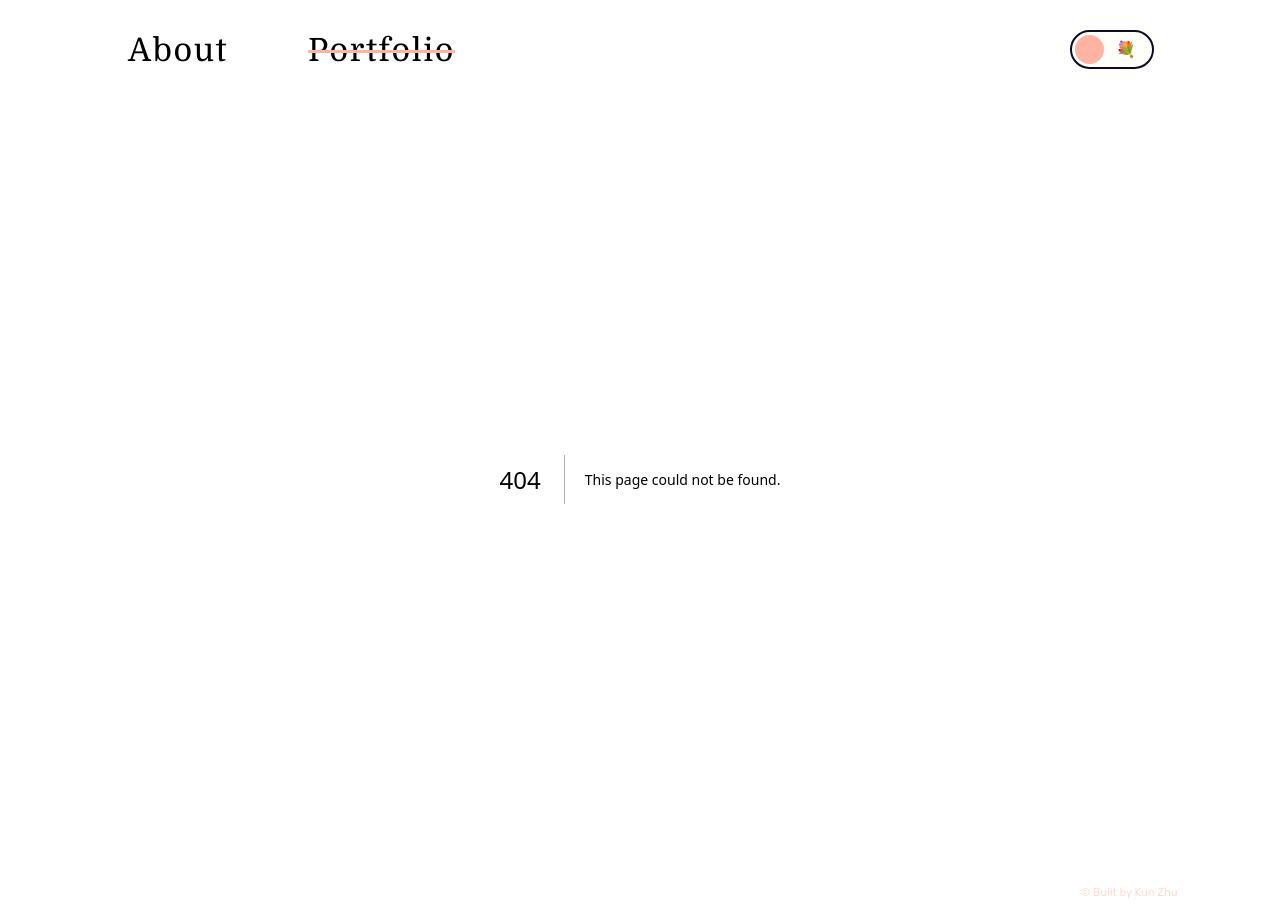
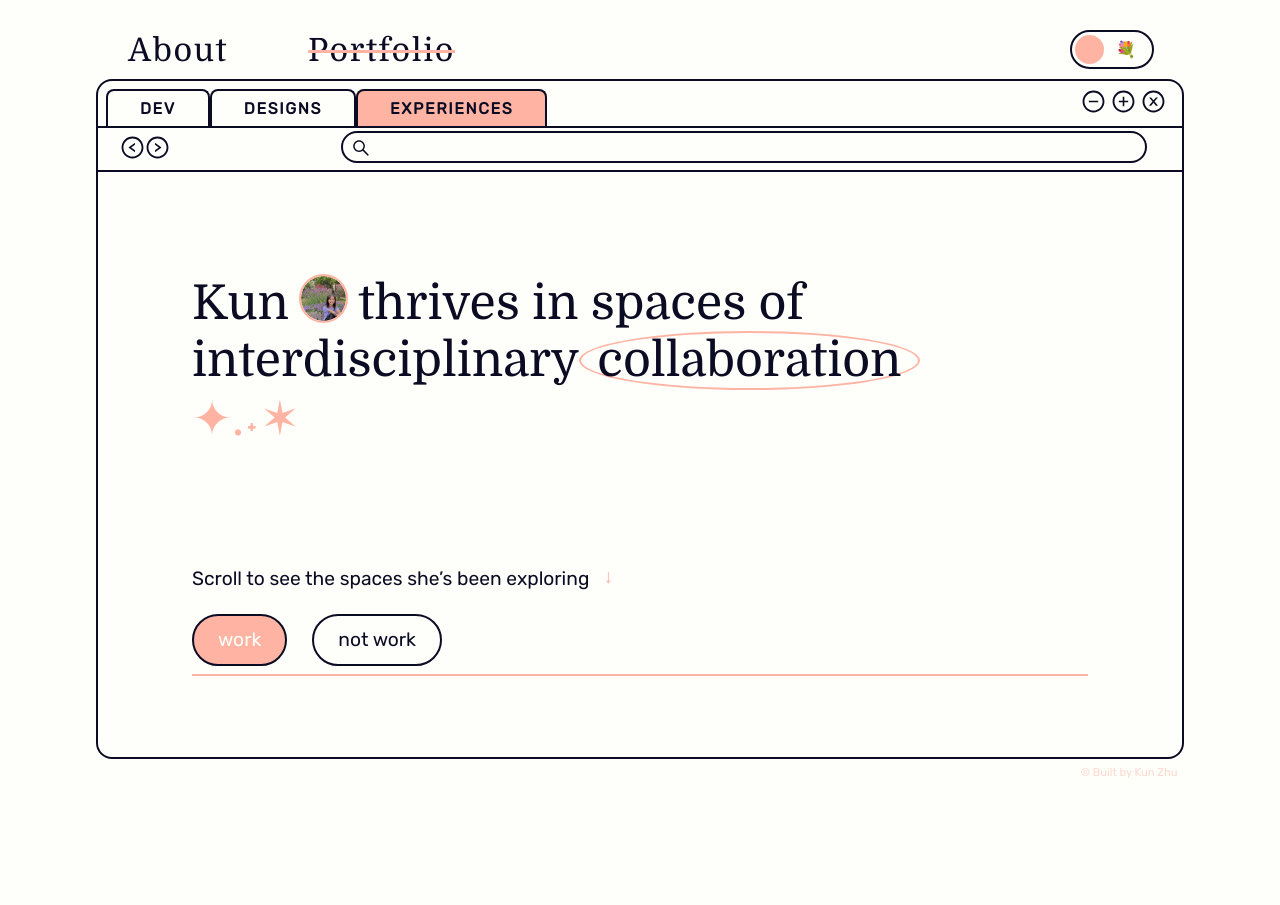
Before and after one commit to kunkunzhu/personal-portfolio-2.0, a Next.js app: page /portfolio/exp in a window 1280 px wide. Before the commit this address had no page. After the commit the page ends 800 px from the top, so only its background shows below. Built offline with nearby package versions, Linux system fonts and the light colour scheme.

Commit message:
renaming modules

```diff
--- a/common/components/elements/portfolio/PortfolioNav.tsx
+++ b/common/components/elements/portfolio/PortfolioNav.tsx
@@ -77,8 +77,8 @@ const NavItem = styled(Link)<NavItemProps>`
 export default function PortfolioNav() {
   const path = usePathname();
   const isDesign = path.includes("design");
-  const isMisc = path.includes("misc");
-  const isDev = path.includes("portfolio") && !isDesign && !isMisc;
+  const isExp = path.includes("exp");
+  const isDev = path.includes("portfolio") && !isDesign && !isExp;
 
   const renderBrowserBar = () => {
     return (
@@ -106,10 +106,10 @@ export default function PortfolioNav() {
           <NavItem $current={isDesign} href="/portfolio/design" id="sm-only">
             🎨
           </NavItem>
-          <NavItem $current={isMisc} href="/portfolio/misc" id="no-sm">
+          <NavItem $current={isExp} href="/portfolio/exp" id="no-sm">
             Experiences
           </NavItem>
-          <NavItem $current={isMisc} href="/portfolio/misc" id="sm-only">
+          <NavItem $current={isExp} href="/portfolio/exp" id="sm-only">
             ✨
           </NavItem>
         </div>
--- a/common/components/views/portfolio/MiscPortfolio.tsx
+++ b/common/components/views/portfolio/ExpPortfolio.tsx
@@ -1,3 +1,5 @@
+/** @format */
+
 import React, { ReactNode, useState } from "react";
 import {
   extraExpData,
@@ -57,7 +59,7 @@ const ExpPill = ({ exp }: { exp: ExperienceInterface }) => {
   );
 };
 
-export default function MiscPortfolio() {
+export default function ExpPortfolio() {
   const [isGif, setIsGif] = useState<boolean>(false);
   const [isWork, setIsWork] = useState<boolean>(true);
 
--- a/common/components/views/portfolio/PortfolioStyles.tsx
+++ b/common/components/views/portfolio/PortfolioStyles.tsx
@@ -185,7 +185,7 @@ interface DevProjProps {
 export const DevProjTag = styled.div<DevProjProps>`
   font-family: var(--text-font);
   border: 2px solid;
-  opacity: ${(props) => (props.$misc ? 1 : 0.5)};
+  opacity: ${(props) => (props.$Exp ? 1 : 0.5)};
   border-radius: 25px;
   padding: 0.2rem 0.5rem 0.2rem 0.5rem;
   word-break: break-all;
@@ -304,7 +304,7 @@ export const ProjectWrapper = styled.div`
 
 export const ProjectLink = styled(Link)``;
 
-// MISC portfolio styles
+// Exp portfolio styles
 export const AllExpWrapper = styled.div`
   display: flex;
   flex-direction: column;
--- /dev/null
+++ b/pages/portfolio/exp.tsx
@@ -0,0 +1,12 @@
+/** @format */
+
+import ExpPortfolio from "@/common/components/views/portfolio/ExpPortfolio";
+import React from "react";
+
+export default function PortfolioExp() {
+  return (
+    <div>
+      <ExpPortfolio />
+    </div>
+  );
+}
```
Also changed, not shown: pages/portfolio/design/moodment.tsx (+8 -6 lines), pages/portfolio/design/technova21.tsx (+8 -6 lines), pages/portfolio/design/technova22.tsx (+8 -6 lines), pages/portfolio/design/voicenoted.tsx (+8 -6 lines), pages/portfolio/misc.tsx (deleted, +0 -10 lines).
